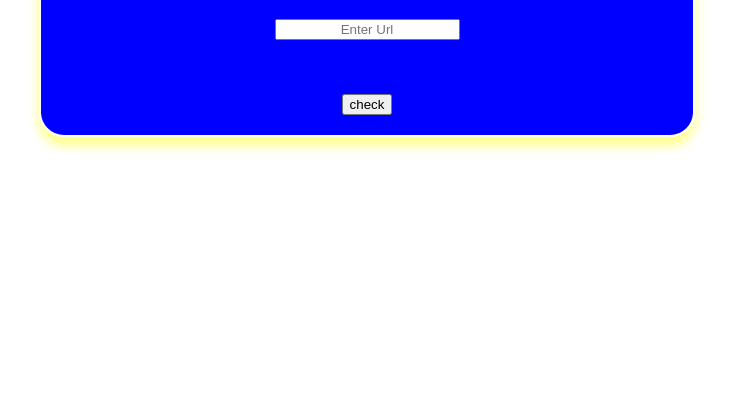
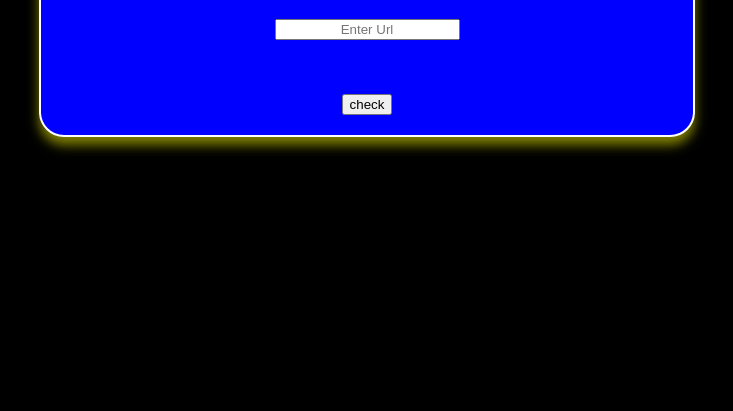
Before and after one commit to ajilenakh/TubeCrate, a plain HTML site: page frontend/index.htm in a window 1280 px wide. Shown: the part 405-816 px from the top of the page, without its empty margins (273-1006 px from the left). Drawn offline with Linux system fonts and the light colour scheme.

Commit message:
bg colour to balck

```diff
--- a/frontend/css/style.css
+++ b/frontend/css/style.css
@@ -1,5 +1,5 @@
 body {
-  background-image: url("");
+  background-color: black;
   background-size: cover;
   background-position: center;
 }
```
